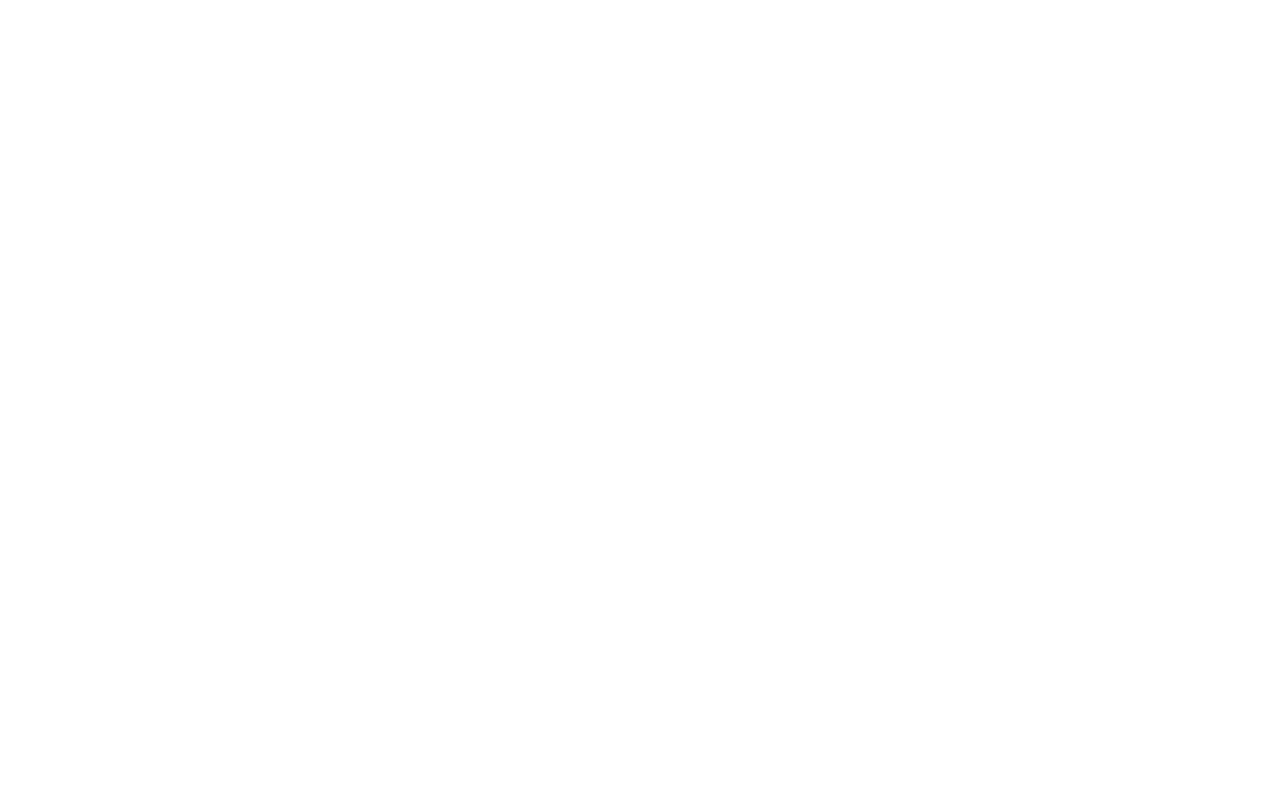
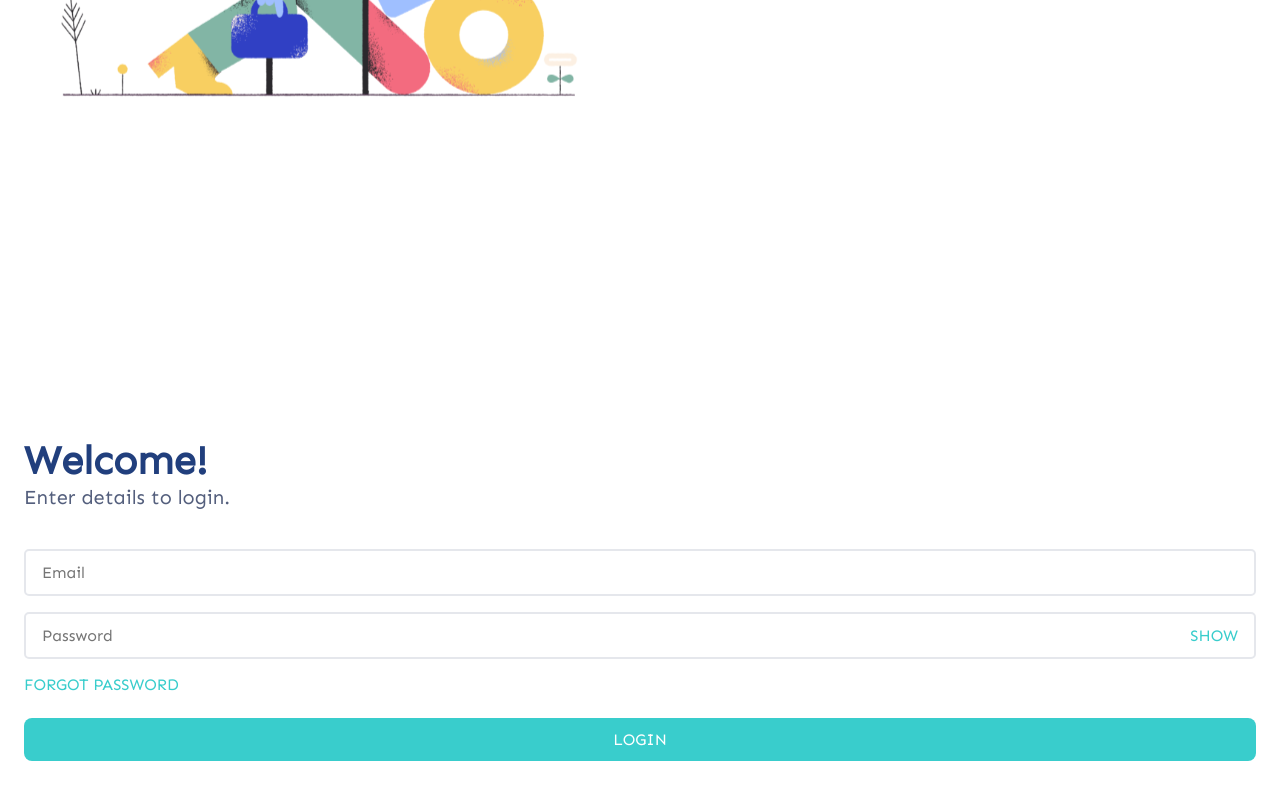
Before and after one commit to AlexOla-NG/-lendsqr-fe-test, a React (Create React App) app in the folder lendsqr-test-app/: page /login in a window 1280 px wide. Shown: the part 380-1180 px from the top of the page. Before the commit the page ends 800 px from the top, so only its background shows below. Built offline with nearby package versions, Linux system fonts and the light colour scheme.

Commit message:
feat: styled login page; setup login form'

```diff
--- /dev/null
+++ b/lendsqr-test-app/src/components/form/LoginForm.tsx
@@ -0,0 +1,44 @@
+import React from "react";
+
+// TODO: stopped here
+// finish styling form
+// add logic to form component
+
+const LoginForm = () => {
+  return (
+    <div className="form-wrapper">
+      <div className="title-wrapper">
+        <h1>Welcome!</h1>
+        <h2>Enter details to login.</h2>
+      </div>
+
+      <form>
+        <div className="form-content">
+          <div className="input-wrapper">
+            <input
+              type="email"
+              value=""
+              name="email"
+              placeholder="Email"
+              required
+            />
+          </div>
+          <div className="input-wrapper password">
+            <input
+              type="password"
+              value=""
+              name="email"
+              placeholder="Password"
+              required
+            />
+            <button className="btn text-btn">show</button>
+          </div>
+          <button className="btn text-btn">forgot password</button>
+        </div>
+        <button className="btn">login</button>
+      </form>
+    </div>
+  );
+};
+
+export default LoginForm;
--- a/lendsqr-test-app/src/css/main.css
+++ b/lendsqr-test-app/src/css/main.css
@@ -11,12 +11,92 @@
 .login {
   font-family: "Sen", sans-serif;
 }
+.login-hero {
+  display: flex;
+  flex-direction: column;
+  gap: 5rem;
+  height: 100vh;
+  padding: 2rem 0;
+}
+.login-hero .logo svg {
+  width: 82px;
+  height: 36px;
+}
+.login-hero img {
+  max-width: 100%;
+}
+.login-form {
+  height: 100vh;
+}
+.login-form .form-wrapper {
+  display: flex;
+  flex-direction: column;
+  gap: 2.5rem;
+}
+.login-form .form-wrapper .title-wrapper h1 {
+  color: #213F7D;
+  font-size: 2.5rem;
+  font-weight: 700;
+}
+.login-form .form-wrapper .title-wrapper h2 {
+  font-size: 1.25rem;
+  font-weight: 400;
+}
+.login-form .form-wrapper form {
+  display: flex;
+  flex-direction: column;
+  gap: 1.5rem;
+}
+.login-form .form-wrapper form input,
+.login-form .form-wrapper form button {
+  background: #FFFFFF;
+  border: 0px;
+  font-family: "Sen", sans-serif;
+  font-size: 1rem;
+  font-weight: 400;
+  outline: none;
+}
+.login-form .form-wrapper form .btn {
+  text-transform: uppercase;
+}
+.login-form .form-wrapper form .text-btn {
+  color: #39CDCC;
+}
+.login-form .form-wrapper form .form-content {
+  display: flex;
+  flex-direction: column;
+  gap: 1rem;
+}
+.login-form .form-wrapper form .input-wrapper {
+  border: 2px solid rgba(84, 95, 125, 0.15);
+  border-radius: 5px;
+  padding: 0.75rem 1rem;
+}
+.login-form .form-wrapper form .password {
+  display: flex;
+  justify-content: space-between;
+}
+.login-form .form-wrapper form .form-content > .btn {
+  display: flex;
+}
+.login-form .form-wrapper form > .btn {
+  background-color: #39CDCC;
+  color: #FFFFFF;
+  padding: 0.75rem 1rem;
+  border-radius: 8px;
+}
 
+@media screen and (min-width: 768px) {
+  .login-hero .logo svg {
+    width: 174px;
+    height: 36px;
+  }
+}
 body {
-  background-color: #E5E5E5;
+  background-color: #FFFFFF;
   color: #545F7D;
   font-family: "Work Sans", sans-serif;
   font-size: 16px;
   font-weight: 400;
-  padding: 1.5rem 2rem;
+  padding: 1rem 1.5rem;
 }/*# sourceMappingURL=main.css.map */
--- a/lendsqr-test-app/src/index.tsx
+++ b/lendsqr-test-app/src/index.tsx
@@ -2,6 +2,7 @@
 import ReactDOM from "react-dom/client";
 import { BrowserRouter } from "react-router-dom";
 import App from "./App";
+import "./css/main.css";
 import reportWebVitals from "./reportWebVitals";
 
 const root = ReactDOM.createRoot(
--- a/lendsqr-test-app/src/scss/_config.scss
+++ b/lendsqr-test-app/src/scss/_config.scss
@@ -29,6 +29,11 @@
   justify-content: space-between;
 }
 
+@mixin flex-column {
+  display: flex;
+  flex-direction: column;
+}
+
 // STUB: create media-query mixin
 @mixin media-md {
   @media screen and (min-width: 768px) {
--- a/lendsqr-test-app/src/scss/_login.scss
+++ b/lendsqr-test-app/src/scss/_login.scss
@@ -1,3 +1,94 @@
 .login {
   font-family: 'Sen', sans-serif;
+
+  &-hero {
+    @include flex-column;
+    gap: 5rem;
+    height: 100vh;
+    padding: 2rem 0;
+
+    .logo {
+      svg {
+        width: 82px;
+        height: 36px;
+      }
+    }
+
+    img {
+      max-width: 100%;
+    }
+  }
+
+  &-form {
+    height: 100vh;
+
+    .form-wrapper {
+      @include flex-column;
+      gap: 2.5rem;
+
+      .title-wrapper {
+        h1 {
+          color: $primary-color;
+          font-size: size(fs-h1);
+          font-weight: weight(x-bold);
+        }
+
+        h2 {
+          font-size: size(fs-h2);
+          font-weight: weight(regular);
+        }
+      }
+
+      form {
+        @include flex-column;
+        gap: 1.5rem;
+
+        input,
+        button {
+          background: $white-color;
+          border: 0px;
+          font-family: 'Sen', sans-serif;
+          font-size: size(fs-p);
+          font-weight: weight(regular);
+          outline: none;
+        }
+
+        .btn {
+          text-transform: uppercase;
+        }
+
+        .text-btn {
+          color: $accent-color
+        }
+
+        .form-content {
+          @include flex-column;
+          gap: 1rem;
+        }
+
+        .input-wrapper {
+          border: 2px solid rgba(84, 95, 125, 0.15);
+          border-radius: radius(x-regular);
+          padding: 0.75rem 1rem;
+        }
+
+        .password {
+          display: flex;
+          justify-content: space-between;
+        }
+
+        .form-content>.btn {
+          display: flex;
+        }
+      }
+
+      form>.btn {
+        background-color: $accent-color;
+        color: $white-color;
+        padding: 0.75rem 1rem;
+        border-radius: radius(xx-regular);
+      }
+
+    }
+  }
 }
--- a/lendsqr-test-app/src/scss/_responsiveness.scss
+++ b/lendsqr-test-app/src/scss/_responsiveness.scss
@@ -1,50 +1,18 @@
 @include media-md {
-  form {
-    label {
-      width: 50%
-    }
-  }
-
-  footer {
-    position: fixed;
-    left: 2rem;
-    bottom: 0;
-    width: 100%;
-    text-align: center;
-
-    hr {
-      width: 92%;
+  .login {
+    &-hero {
+      .logo {
+        svg {
+          width: 174px;
+          height: 36px;
+        }
+      }
     }
   }
 }
 
-@include media-lg {
+@include media-lg {}
 
-  form {
-    label {
-      width: 20%
-    }
-  }
+@include media-xl {}
 
-  footer {
-    hr {
-      width: 94%;
-    }
-  }
-}
-
-@include media-xl {
-  footer {
-    hr {
-      width: 96%;
-    }
-  }
-}
-
-@include media-xxl {
-  footer {
-    hr {
-      width: 98%;
-    }
-  }
-}
+@include media-xxl {}
--- a/lendsqr-test-app/src/scss/_variables.scss
+++ b/lendsqr-test-app/src/scss/_variables.scss
@@ -17,13 +17,15 @@
 $border-radii: (
   'small': 1px,
   'regular': 2px,
+  'x-regular': 5px,
+  'xx-regular': 8px,
   'large': 100px,
 );
 
 // STUB: font size
 $font-sizes: (
   'fs-h1': 2.5rem,
-  'fs-h2': 1.5rem,
+  'fs-h2': 1.25rem,
   'fs-p': 1rem,
   'fs-body1': 0.875rem,
   'fs-body2': 0.75rem,
@@ -34,6 +36,6 @@
 $font-weights: (
   'regular': 400,
   'medium': 500,
-  'medium-x': 600,
-  'bold': 700,
+  'bold': 600,
+  'x-bold': 700,
 );
--- a/lendsqr-test-app/src/scss/main.scss
+++ b/lendsqr-test-app/src/scss/main.scss
@@ -1,10 +1,10 @@
-@import 'resets', 'variables', 'config', 'login';
+@import 'resets', 'variables', 'config', 'login', 'responsiveness';
 
 body {
-  background-color: $secondary-color;
+  background-color: $white-color;
   color: $text-color;
   font-family: 'Work Sans', sans-serif;
   font-size: 16px;
   font-weight: weight(regular);
-  padding: 1.5rem 2rem;
+  padding: 1rem 1.5rem;
 }
--- a/lendsqr-test-app/src/views/Login.tsx
+++ b/lendsqr-test-app/src/views/Login.tsx
@@ -1,4 +1,7 @@
 import React from "react";
+import LoginForm from "../components/form/LoginForm";
+import { ReactComponent as Logo } from "../assets/images/logo.svg";
+import hero from "../assets/images/hero.svg";
 
 // TODO: stopped here
 // style login page
@@ -7,8 +10,17 @@
 const login = () => {
   return (
     <section className="login">
-      <div className="login-hero"></div>
-      <div className="login-form"></div>
+      <div className="login-hero">
+        <div className="logo">
+          <Logo viewBox="0 0 174 36" />
+        </div>
+        <div className="hero">
+          <img src={hero} alt="hero" />
+        </div>
+      </div>
+      <div className="login-form">
+        <LoginForm />
+      </div>
     </section>
   );
 };
```
Also changed, not shown: 1 other file (tests, documents, lock files or other folders).
